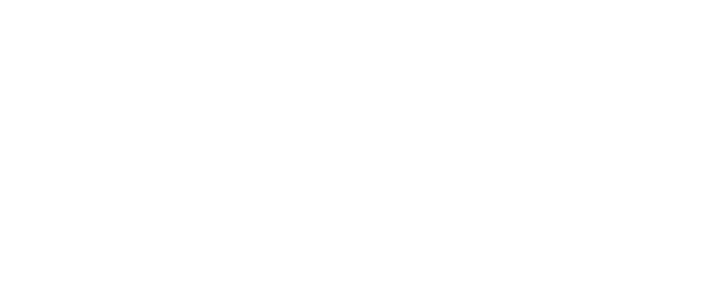
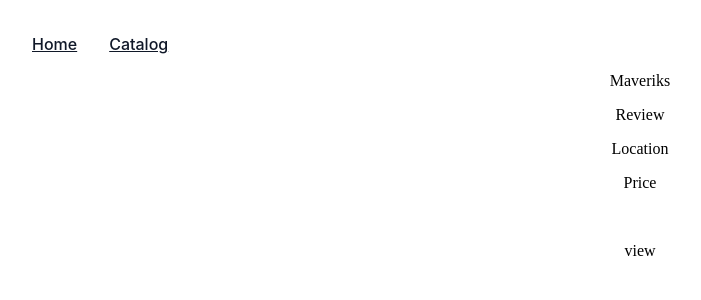
Before and after one commit to YaroslawK/Campers, a React (Vite) app: page /catalog/info in a window 1280 px wide. Shown: the top 300 px of the page, without its empty margins (0-701 px from the left). Built offline with nearby package versions, Linux system fonts and the light colour scheme.

Commit message:
add TruckInfo

```diff
--- a/src/App.jsx
+++ b/src/App.jsx
@@ -3,15 +3,17 @@
 import { NotFound } from "./components/NotFound/NotFound";
 import { HomePage } from "./components/HomePage/HomePage";
 import { Catalog } from "./components/Catalog/Catalog";
+import { TruckInfo } from "./components/Catalog/Truck/TruckInfo/TruckInfo";
 
 function App() {
   return (
     <>
-    <Routes>
-        <Route path="/" element={<HomePage />}/>
-        <Route path="/catalog" element={<Catalog/>}/>
-        <Route path="*" element={<NotFound/>}/>
-    </Routes>
+      <Routes>
+        <Route path="/" element={<HomePage />} />
+        <Route path="/catalog" element={<Catalog />} />
+        <Route path="/catalog/info" element={<TruckInfo />} />
+        <Route path="*" element={<NotFound />} />
+      </Routes>
     </>
   );
 }
--- a/src/components/Catalog/Catalog.jsx
+++ b/src/components/Catalog/Catalog.jsx
@@ -8,6 +8,6 @@
         <Navigation/>
         <Location/>
         <Filters/>
-        <Truck/>
+        <Truck />
 </>
 }
--- a/src/components/Catalog/Truck/Truck.jsx
+++ b/src/components/Catalog/Truck/Truck.jsx
@@ -1,15 +1,26 @@
+import { useNavigate } from "react-router-dom";
+
 export const Truck = () => {
-    return <>
+  const navigate = useNavigate();
+
+  const handleButtonClick = () => {
+    // Переміщуємося на маршрут /catalog/info
+    navigate('/catalog/info');
+  };
+
+  return (
+    <>
       <img src="" alt="" />
       <h2>Maveriks</h2>
       <p>Price</p>
       <p>Review</p>
       <p>Location</p>
-        <p>view</p>
-        <button>Authomatic</button>
+      <p>View</p>
+      <button>Automatic</button>
       <button>Petrol</button>
       <button>Kitchen</button>
       <button>AC</button>
-        <button>Show more</button>
+      <button onClick={handleButtonClick}>Show more</button>
     </>
-}
+  );
+};
--- /dev/null
+++ b/src/components/Catalog/Truck/TruckInfo/TruckInfo.jsx
@@ -0,0 +1,14 @@
+import { Navigation } from "../../../Navigation/Navigation"
+
+export const TruckInfo = () => {
+    return <>
+        <Navigation />
+        <p>Maveriks</p>
+        <p>Review</p>
+        <p>Location</p>
+        <p>Price</p>
+        <img src="" alt="" />
+        <p>view</p>
+        </>
+
+}
```
Also changed, not shown: src/components/Catalog/Truck/TruckInfo/TruckInfo.module.css (added). Lines whose indentation alone changed are shown as unchanged.
